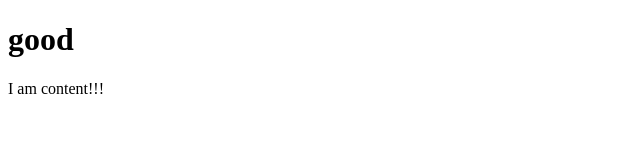
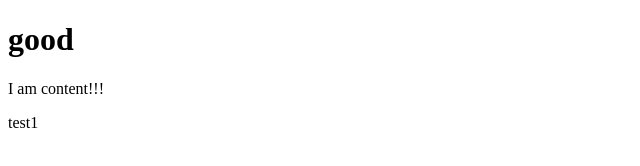
Before and after one commit to mouuaw/for-push, a plain HTML site: page index.html in a window 1280 px wide. Shown: the full height of the page, 0-640 px from the left. Drawn offline with Linux system fonts and the light colour scheme.

Commit message:
footer test1

```diff
--- a/index.html
+++ b/index.html
@@ -13,5 +13,8 @@
   <main>
     <p>I am content!!!</p>
   </main>
+  <footer>
+    <p>test1</p>
+  </footer>
 </body>
 </html>
```
